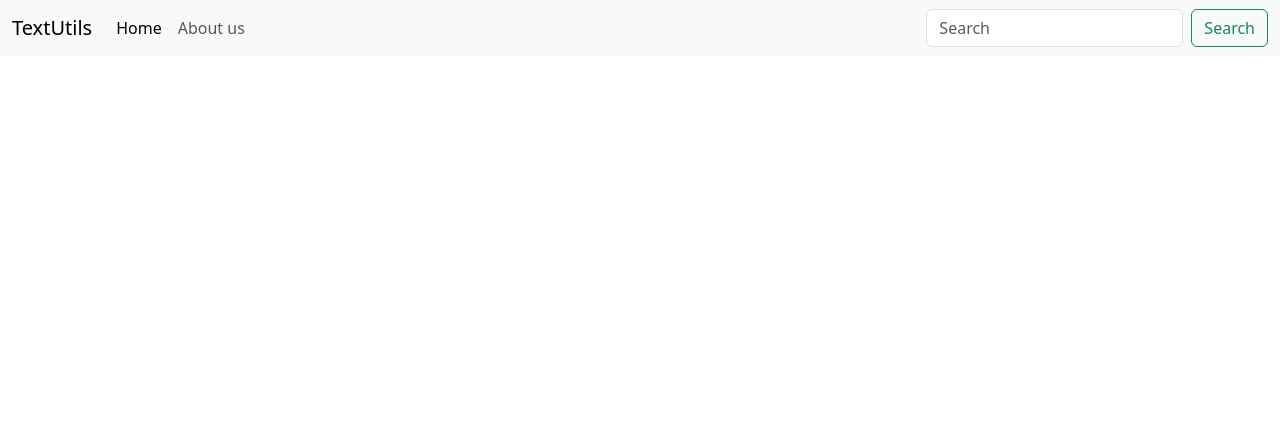
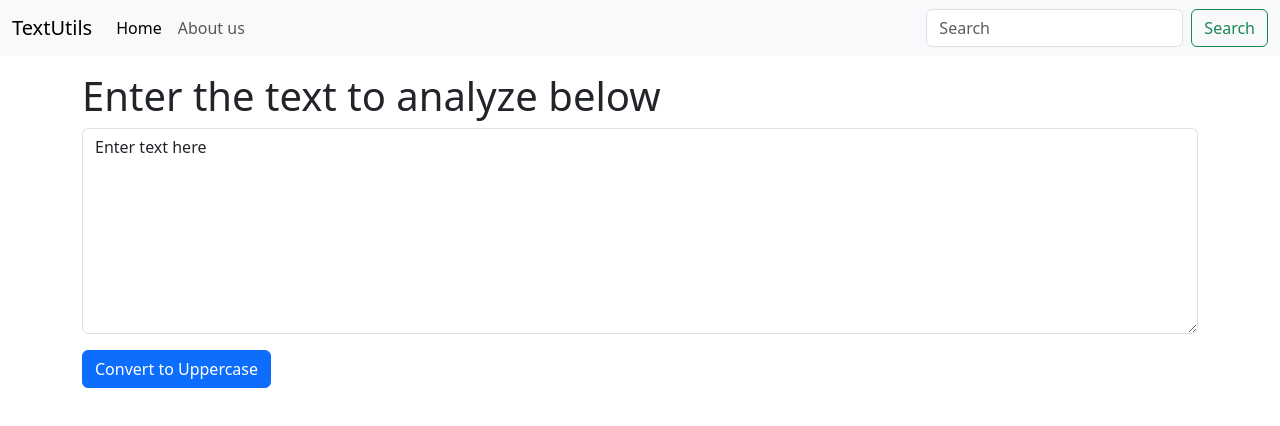
Before and after one commit to 12392/text-utils, a React (Create React App) app: page / in a window 1280 px wide. Shown: the top 426 px of the page. Built offline with nearby package versions, Linux system fonts and the light colour scheme.

Commit message:
Add uppercase funtionality via state

```diff
--- a/src/App.js
+++ b/src/App.js
@@ -2,12 +2,18 @@
 import "./App.css";
 import "bootstrap/dist/css/bootstrap.css";
 import "bootstrap/dist/js/bootstrap.js";
+
+// components
 import Navbar from "./components/Navbar";
+import TextForm from "./components/TextForm";
 
 function App() {
   return (
     <>
       <Navbar title="TextUtils" aboutText="About us"></Navbar>
+      <div className="container my-3">
+        <TextForm heading="Enter the text to analyze below" />
+      </div>
     </>
   );
 }
--- /dev/null
+++ b/src/components/TextForm.js
@@ -0,0 +1,34 @@
+import React, { useState } from "react";
+
+export default function TextForm(props) {
+  const [text, setText] = useState("Enter text here");
+  //   text = "New text"; --> worng way
+  //   setText("new text"); --> right way
+
+  const handleUpClick = () => {
+    let newText = text.toUpperCase();
+    setText(newText);
+  };
+
+  const handleOnChange = (e) => {
+    setText(e.target.value);
+  };
+
+  return (
+    <div>
+      <div className="mb-3">
+        <h1>{props.heading}</h1>
+        <textarea
+          className="form-control"
+          value={text}
+          onChange={handleOnChange}
+          id="myBox"
+          rows="8"
+        ></textarea>
+      </div>
+      <button className="btn btn-primary" onClick={handleUpClick}>
+        Convert to Uppercase
+      </button>
+    </div>
+  );
+}
```
